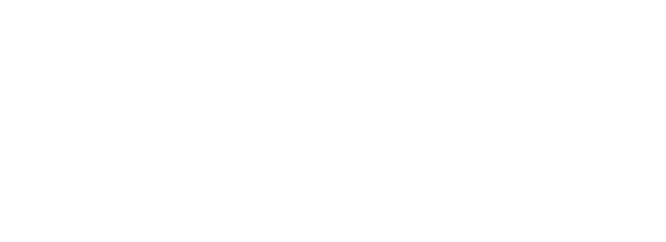
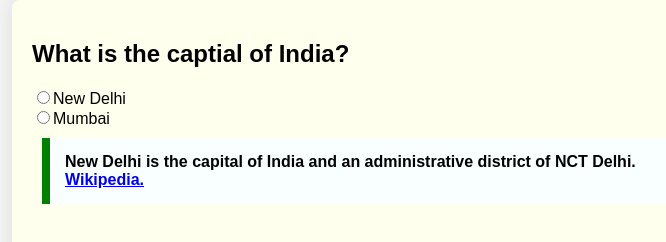
Before and after one commit to acciojob/trivia-Rizwan462, a website: page main.html in a window 1280 px wide. Shown: the whole page, without its empty margins (279-945 px from the left). Drawn offline with Linux system fonts and the light colour scheme.

Commit message:
created a submission

```diff
--- a/main.html
+++ b/main.html
@@ -8,6 +8,22 @@
 
 <body>
 	<!-- the entire body must be written by student -->
+	<div id="container">
+
+		<h2>What is the captial of India?</h2>
+
+			<label>
+			<input type="radio" name="answer" value="New Delhi">New Delhi
+			</label>
+		<br>
+			<label>
+			<input type="radio" name="answer" value="Mumbai">Mumbai
+			</label>
+		<blockquote>
+			New Delhi is the capital of India and an administrative district of NCT Delhi.
+			<a href="https://en.wikipedia.org/wiki/New_Delhi" target="_blank">Wikipedia.</a>
+		</blockquote>
+	</div>
     <script type="text/javascript" src="./script.js">
 </script>
 
--- a/styles.css
+++ b/styles.css
@@ -1,2 +1,27 @@
 
 /* Your CSS Code here. */
+body{
+	font-family: Arial, sans-serif;
+	background-color: #f4f4f4;
+	margin: 0;
+	padding: 0;
+	display: flex;
+	justify-content:center;
+	align-item: center;
+	height: 100vh;
+}
+#container{
+	background-color: #ffe;
+	padding: 20px;
+	border-radius: 8px;
+	text-align: left;
+	box-shadow: 0 0 20px rgba(0, 0, 0, 0.1);
+}
+blockquote{
+	max-width: 600px;
+	margin: 10px;
+	padding: 15px;
+	border-left: 8px solid green;
+	background-color: #f8fffe;
+	font-weight: bold;
+}
```
